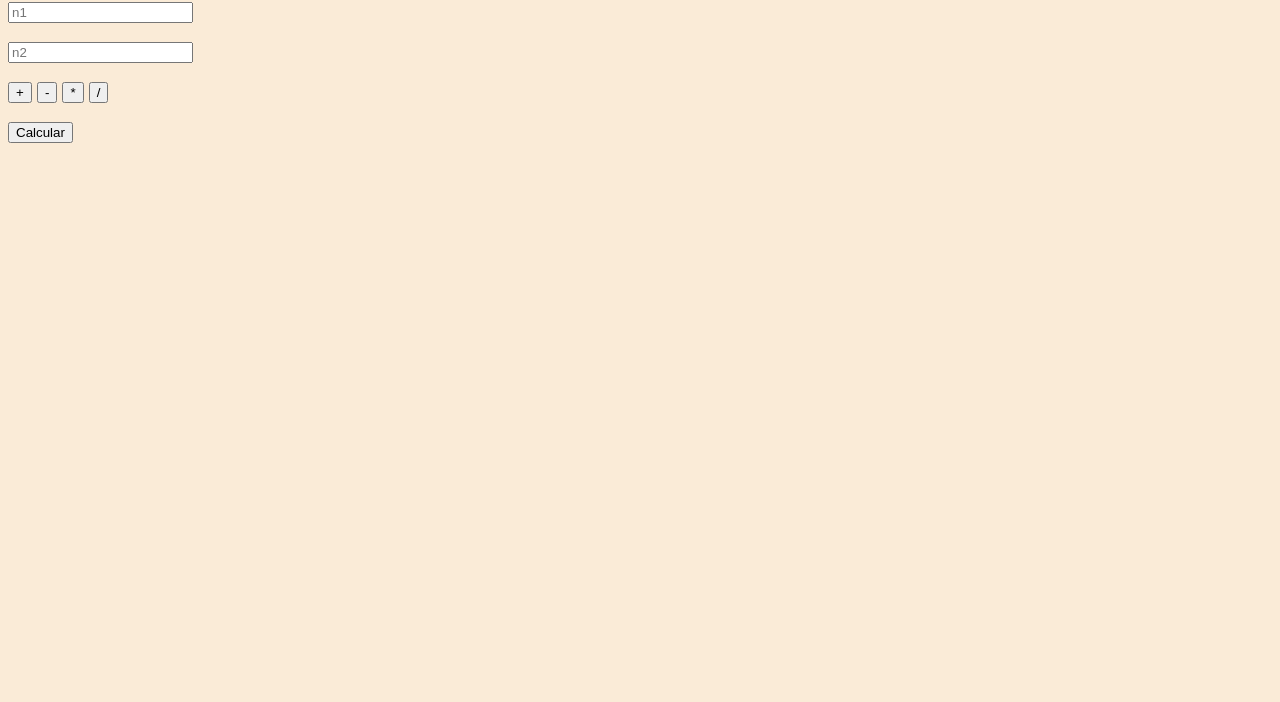
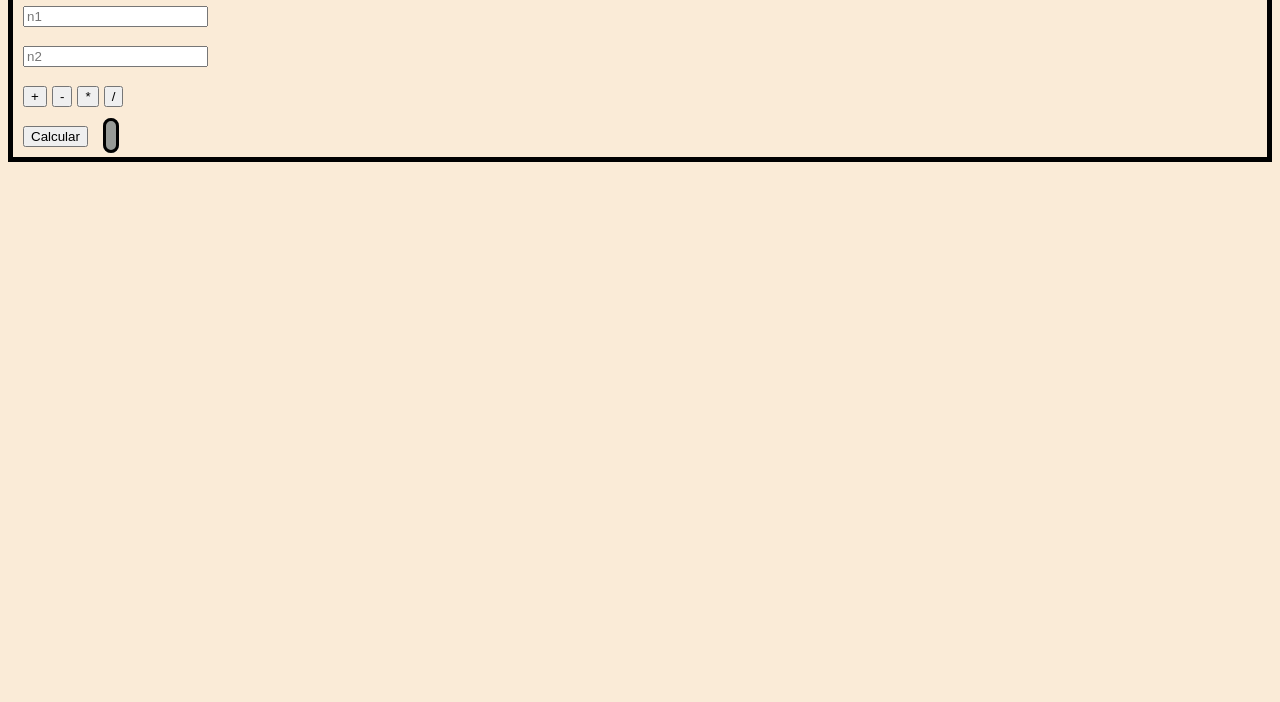
Before and after one commit to ArielFerraro/TrabajoJS, a plain HTML site: page index.html in a window 1280 px wide. Shown: the part 98-800 px from the top of the page. Drawn offline with Linux system fonts and the light colour scheme.

Commit message:
se terminó de ajustar el estilo de la calculadora

```diff
--- a/index.html
+++ b/index.html
@@ -8,8 +8,9 @@
     <title>Calculadora</title>
 </head>
 <body>
+    <div class="calculadora">
         <h1>CALCULADORA:</h1>
-    <br>
+
         <input type="text" id="n1" placeholder="n1">
         <br>
         <br>
@@ -24,10 +25,10 @@
         <br>
         <br>
         <button id="calcular">Calcular</button>
-
+        <div class="resultado">
         <output id="r"></output>
-
-
+        </div>
+    </div>
 
     <script src="main.js"></script>
 </body>
--- a/style.css
+++ b/style.css
@@ -2,3 +2,18 @@ body {
     background-color: antiquewhite;
     font-family: 'Lucida Sans', 'Lucida Sans Regular', 'Lucida Grande', 'Lucida Sans Unicode', Geneva, Verdana, sans-serif;
 }
+
+.resultado {
+    color: red;
+    background-color: rgb(151, 154, 150);
+    display: inline;
+    border-radius: 30px;
+    padding: 5px;
+    border: solid black;
+    margin: 15px;
+}
+
+.calculadora {
+    border: solid black 5px;
+    padding: 10px;
+}
```
Lines whose indentation alone changed are shown as unchanged.
